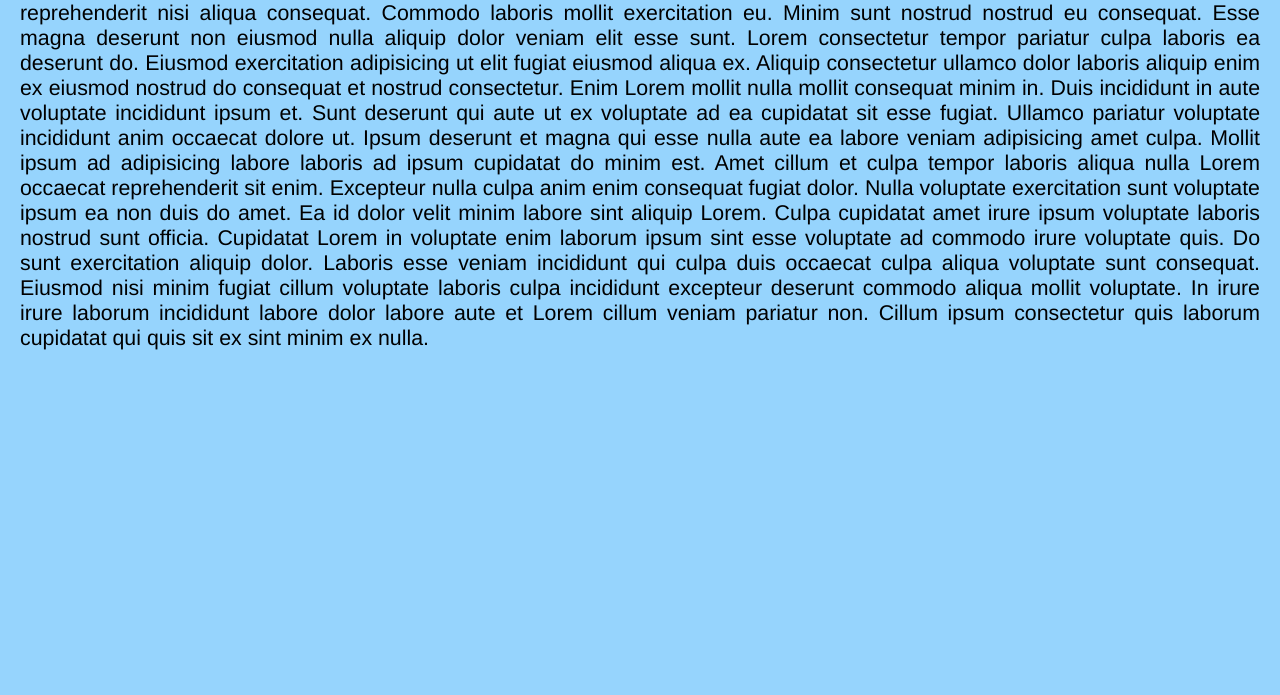
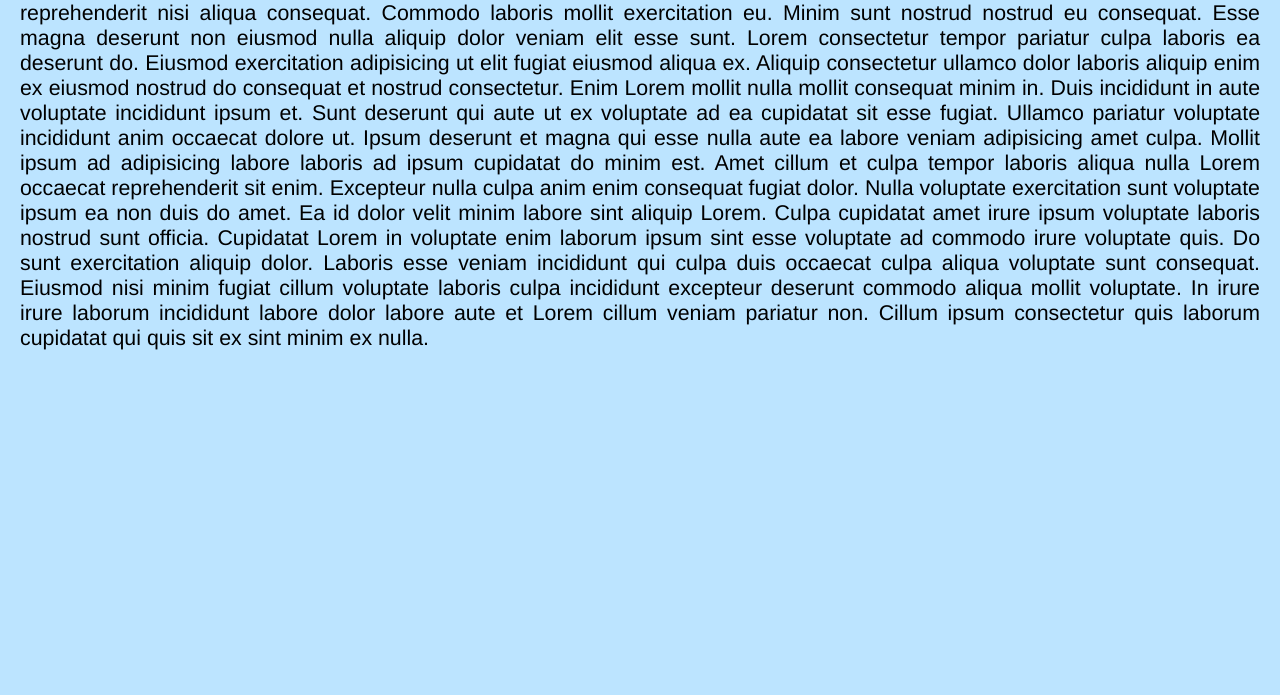
Before and after one commit to jcoolrace/enc-1102-site, a plain HTML site: page index.html in a window 1280 px wide. Shown: the part 105-800 px from the top of the page. Drawn offline with Linux system fonts and the light colour scheme.

Commit message:
Make background color more pale

```diff
--- a/css/main.css
+++ b/css/main.css
@@ -4,7 +4,7 @@
 
 body {
   padding: 12px;
-  background-color: #96D4FD;
+  background-color: rgb(188, 228, 255);
 }
 
 #title {
```
